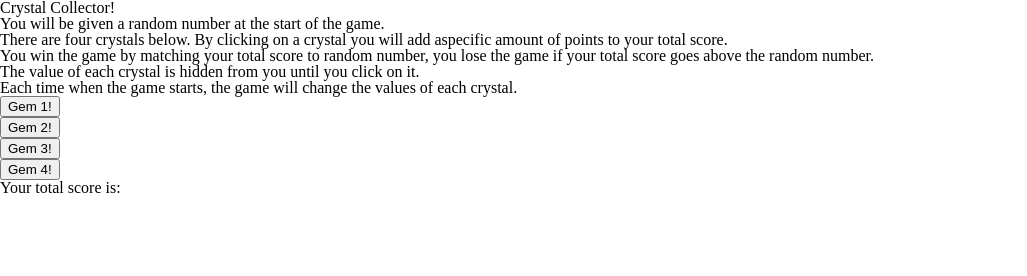
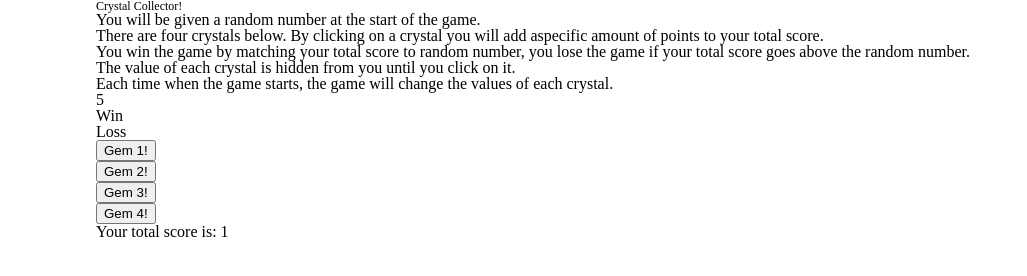
Before and after one commit to vengefulbliss/Crystal-Collector-Game-1, a plain HTML site: page index.html in a window 1280 px wide. Both pictures are taken after a click on the element "Gem 1!". Shown: the whole page, without its empty margins (0-1027 px from the left). Drawn offline with nearby package versions, Linux system fonts and the light colour scheme.

Commit message:
game is working. Css styling is greatly needed

```diff
--- a/assets/css/style.css
+++ b/assets/css/style.css
@@ -0,0 +1,8 @@
+#container{
+	width:85%;
+	margin:0 auto 0 auto;
+}
+
+h1{
+	font-size: 12px;
+}
--- /dev/null
+++ b/assets/javascript/game2.js
@@ -0,0 +1,131 @@
+/*
+Pseudo Code
+
+Set all variables to zero (total, counter, average)
+
+Request user to input the first number; save inputed number as 'total'
+Increment counter by 1 save as counter
+Request user to input next number
+Add inputted number to total
+Continue at step 3 until all numbers are entered and added to total
+Divide total by counter
+Display results as average
+
+
+*/
+
+
+
+/*
+ Variables
+*/
+
+
+var gemValues = [1,2,3,4,5];
+var win =0;
+var loss =0;
+var alreadyChoosenValues;
+var total;
+var target;
+
+//Functions
+function randomNumGenerator(num){
+	return Math.floor(Math.random()*num);
+}
+
+function gameSetup(){
+	total =0;
+	target = 5;//randomNumGenerator(26);
+	document.getElementById('randomNumElm').innerHTML=target;
+	document.getElementById('userScoreElm').innerHTML="Your total score is: " ;
+
+	alreadyChoosenValues =[];
+
+	while (alreadyChoosenValues.length !=4) {
+		var gemIndex = randomNumGenerator(gemValues.length);
+		var gemRandomNum = gemValues[gemIndex];
+		if(alreadyChoosenValues.indexOf(gemRandomNum) === -1){
+			alreadyChoosenValues.push(gemRandomNum);
+		}
+	//console.log(alreadyChoosenValues);
+	}
+
+	gem1 = alreadyChoosenValues[0];
+	gem2 = alreadyChoosenValues[1];
+	gem3 = alreadyChoosenValues[2];
+	gem4 = alreadyChoosenValues[3];
+	console.log(gem1,gem2,gem3,gem4);
+
+}
+
+
+function gameStatus(){
+	if(total === target){
+		win = win+1;
+		//console.log("win");
+		document.getElementById('winHTML').innerHTML="Win: " +win;
+		gameSetup();
+	}
+
+	if(total > target){
+		loss = loss+1;
+		//console.log(loss);
+		document.getElementById('lossHTML').innerHTML="Loss: " + loss;
+		gameSetup();
+	}
+}
+
+//Main
+
+gameSetup();
+
+
+$(document).ready(function() {
+
+
+      // Here we use jQuery to select the header with "click-me" as its ID.
+      // Whenever it is clicked...
+      //$("#randomNumElm").inner(target);
+      $("#gem1HTML").on("click", function() {
+
+        // ... we trigger an alert.
+        total = total +gem1;
+        console.log(total + " user total");
+        document.getElementById('userScoreElm').innerHTML="Your total score is: " + total;
+
+        gameStatus();
+      });
+
+        $("#gem2HTML").on("click", function() {
+
+        // ... we trigger an alert.
+        total = total +gem2;
+        console.log(total + " user total");
+        document.getElementById('userScoreElm').innerHTML="Your total score is: " + total;
+        gameStatus();
+      });
+
+
+         $("#gem3HTML").on("click", function() {
+
+        // ... we trigger an alert.
+        total = total +gem3;
+        console.log(total + " user total");
+        document.getElementById('userScoreElm').innerHTML="Your total score is: " + total;
+        gameStatus();
+      });
+
+          $("#gem4HTML").on("click", function() {
+
+        // ... we trigger an alert.
+        total = total +gem4;
+        console.log(total + " user total");
+        document.getElementById('userScoreElm').innerHTML="Your total score is: " + total;
+        gameStatus();
+      });
+
+
+
+    });
+
+console.log(target);
--- a/index.html
+++ b/index.html
@@ -42,12 +42,12 @@
 			</section>
 
 			<section id="scoring">
-				<div id="randomNumElm">
-				</div>
+				<p id="randomNumElm">
+				</p>
 
 				<div id="winLoss">
-					<div id="winHTML"></div>
-					<div id="lossHTML"></div>
+					<p id="winHTML">Win</p>
+					<p id="lossHTML">Loss</p>
 				</div>
 
 
@@ -61,13 +61,13 @@
 			</section>
 
 			<section id="totalScorePanel">
-				<p>Your total score is:</p>
-				<p id="userScoreElm"></p>
+				<p id="userScoreElm">Your total score is:</p>
+
 			</section>
 
 		</div>
 
-		<script src="assets/javascript/game.js"></script>
+		<script src="assets/javascript/game2.js"></script>
 
 	</body>
 
```
Also changed, not shown: style.css (deleted).
